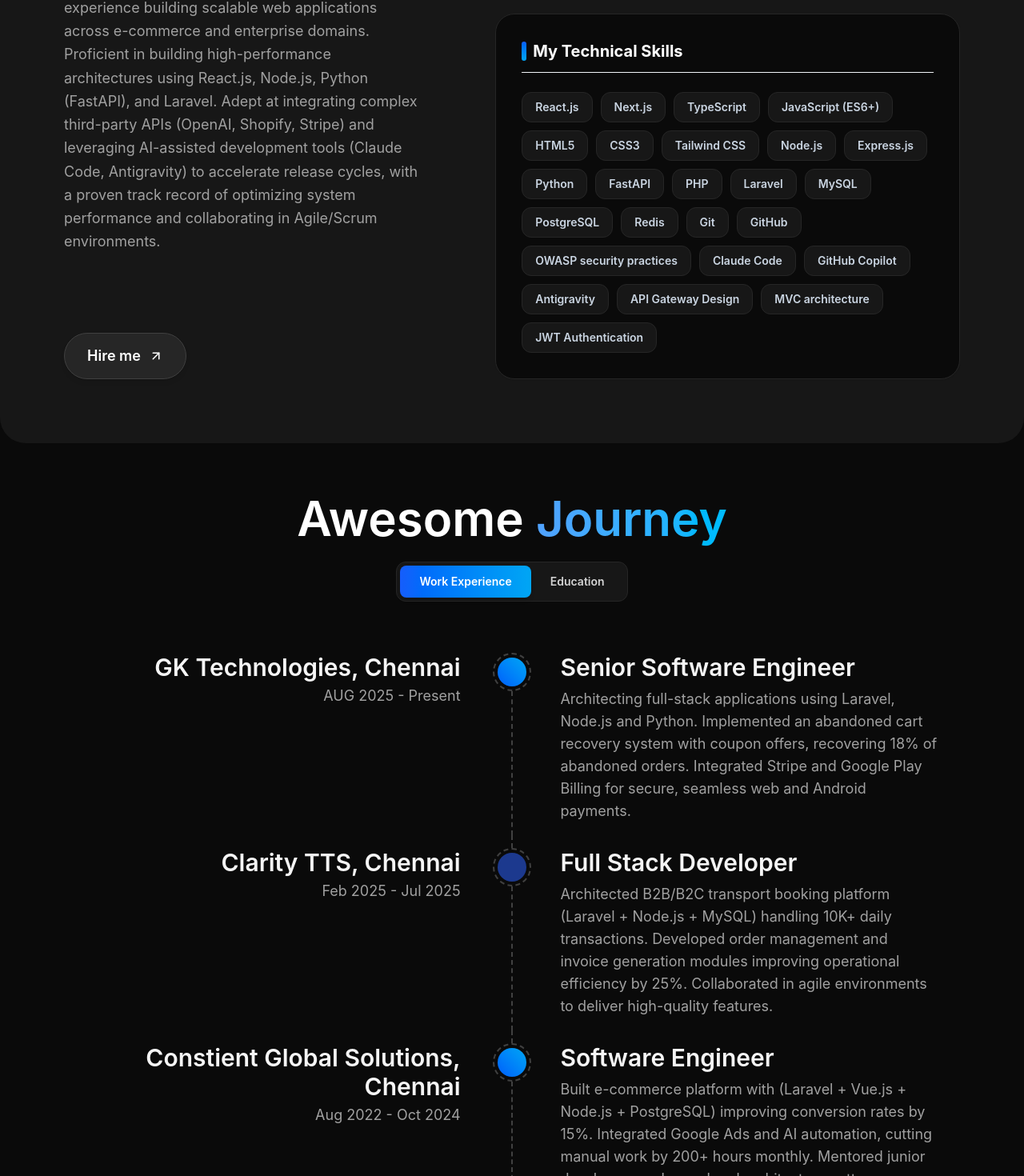
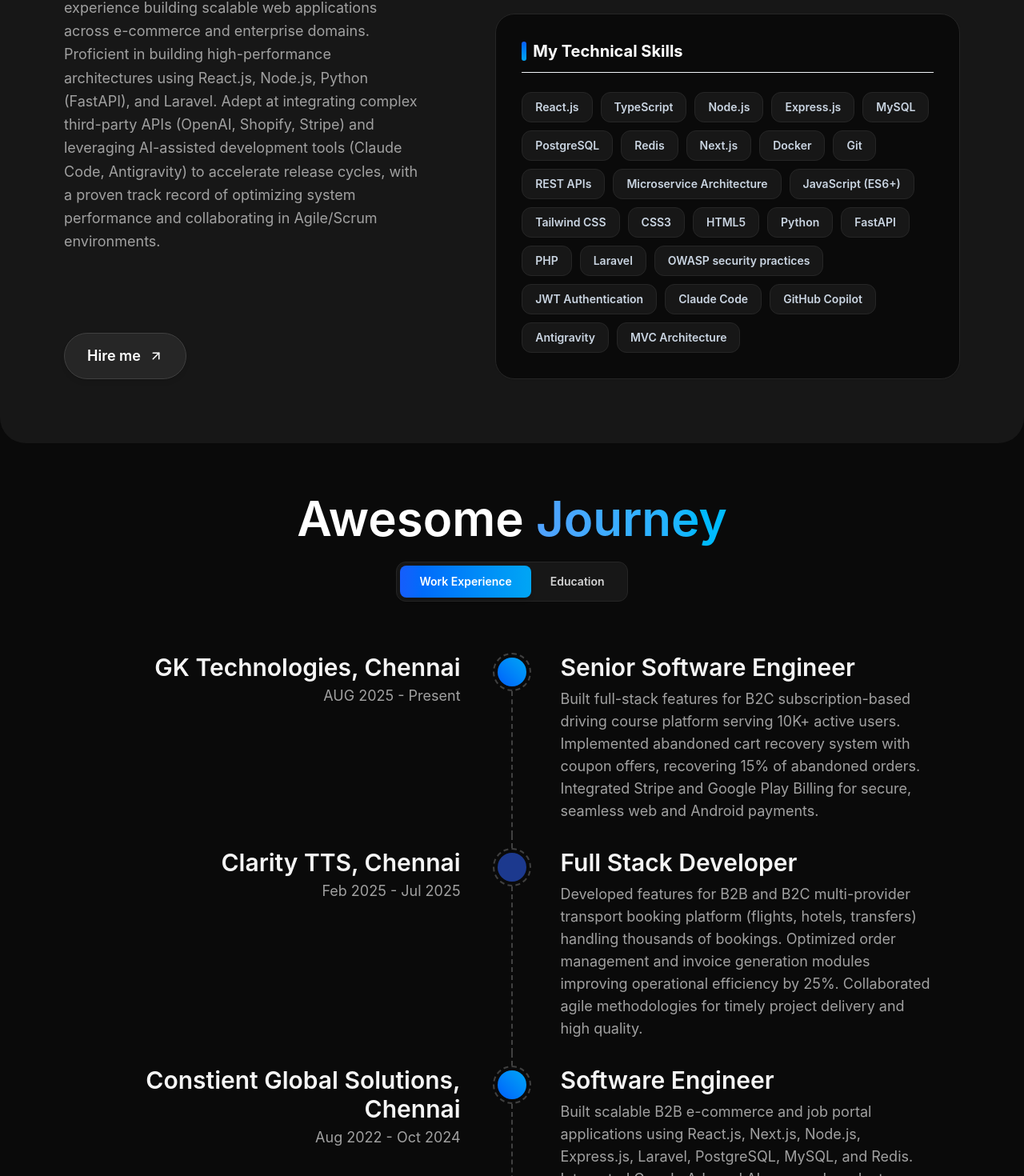
Before and after one commit to mkk-karthi/portfolio-next-js, a Next.js app: page / in a window 1280 px wide. Shown: the part 940-2410 px from the top of the page at 80% size. Built offline with nearby package versions, Linux system fonts and the light colour scheme.

Commit message:
update cv

```diff
--- a/src/data/data.ts
+++ b/src/data/data.ts
@@ -153,30 +153,31 @@ export const typingWords: string[] = [
 
 export const skills: string[] = [
   "React.js",
-  "Next.js",
   "TypeScript",
-  "JavaScript (ES6+)",
-  "HTML5",
-  "CSS3",
-  "Tailwind CSS",
   "Node.js",
   "Express.js",
+  "MySQL",
+  "PostgreSQL",
+  "Redis",
+  "Next.js",
+  "Docker",
+  "Git",
+  "REST APIs",
+  "Microservice Architecture",
+  "JavaScript (ES6+)",
+  "Tailwind CSS",
+  "CSS3",
+  "HTML5",
   "Python",
   "FastAPI",
   "PHP",
   "Laravel",
-  "MySQL",
-  "PostgreSQL",
-  "Redis",
-  "Git",
-  "GitHub",
   "OWASP security practices",
+  "JWT Authentication",
   "Claude Code",
   "GitHub Copilot",
   "Antigravity",
-  "API Gateway Design",
-  "MVC architecture",
-  "JWT Authentication",
+  "MVC Architecture",
 ];
 
 export const experiences: Experience[] = [
@@ -184,25 +185,25 @@ export const experiences: Experience[] = [
     company: "GK Technologies, Chennai",
     duration: "AUG 2025 - Present",
     role: "Senior Software Engineer",
-    desc: "Architecting full-stack applications using Laravel, Node.js and Python. Implemented an abandoned cart recovery system with coupon offers, recovering 18% of abandoned orders. Integrated Stripe and Google Play Billing for secure, seamless web and Android payments.",
+    desc: "Built full-stack features for B2C subscription-based driving course platform serving 10K+ active users. Implemented abandoned cart recovery system with coupon offers, recovering 15% of abandoned orders. Integrated Stripe and Google Play Billing for secure, seamless web and Android payments.",
   },
   {
     company: "Clarity TTS, Chennai",
     duration: "Feb 2025 - Jul 2025",
     role: "Full Stack Developer",
-    desc: "Architected B2B/B2C transport booking platform (Laravel + Node.js + MySQL) handling 10K+ daily transactions. Developed order management and invoice generation modules improving operational efficiency by 25%. Collaborated in agile environments to deliver high-quality features.",
+    desc: "Developed features for B2B and B2C multi-provider transport booking platform (flights, hotels, transfers) handling thousands of bookings. Optimized order management and invoice generation modules improving operational  efficiency by 25%. Collaborated agile methodologies for timely project delivery and high quality.",
   },
   {
     company: "Constient Global Solutions, Chennai",
     duration: "Aug 2022 - Oct 2024",
     role: "Software Engineer",
-    desc: "Built e-commerce platform with (Laravel + Vue.js + Node.js + PostgreSQL) improving conversion rates by 15%. Integrated Google Ads and AI automation, cutting manual work by 200+ hours monthly. Mentored junior developers on Laravel and architecture patterns.",
+    desc: "Built scalable B2B e-commerce and job portal applications using React.js, Next.js, Node.js, Express.js, Laravel, PostgreSQL, MySQL, and Redis. Integrated Google Ads and AI-powered product content generation and SEO automation, significantly reducing manual content creation effort. Implemented loyalty and reward systems, KYC workflows, and complete job application management. Mentored junior developers on Laravel and architecture patterns..",
   },
   {
     company: "Vaagai Tecknowledge, Virudhunagar",
     duration: "Jun 2021 - Jul 2022",
     role: "Junior Developer",
-    desc: "Launched members portal with Laravel + Vue.js + React.js improving engagement by 2x. Collaborated with teams to gather requirements and deliver timely solutions. Implemented responsive design patterns across major applications.",
+    desc: "Built a full-stack members portal using Laravel, Vue.js, and React.js. Developed event management and ticketing modules with integrated payment processing. Collaborated with teams to gather requirements and  deliver timely solutions.",
   },
 ];
 
```
Also changed, not shown: 1 other file (tests, documents, lock files or other folders).
